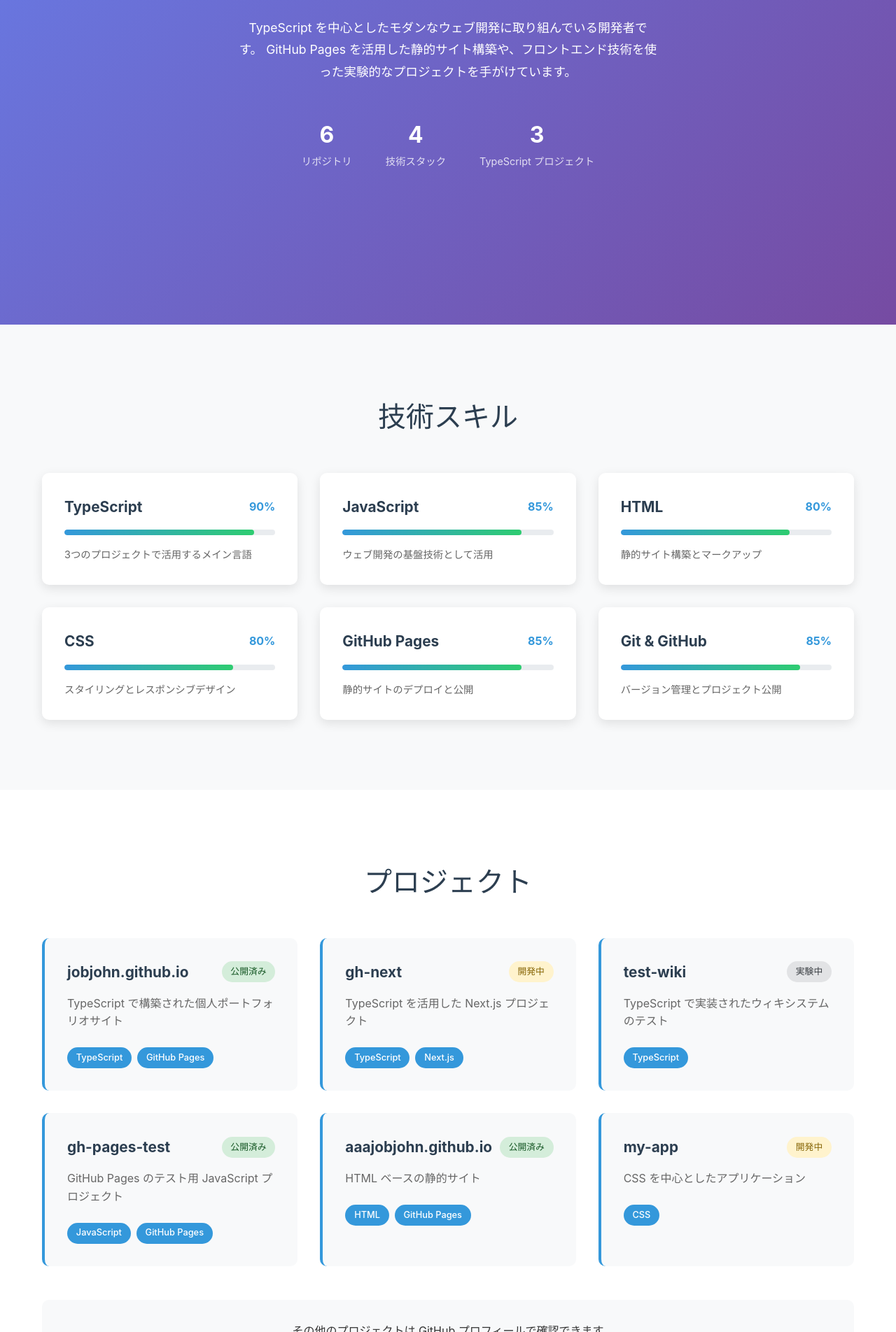
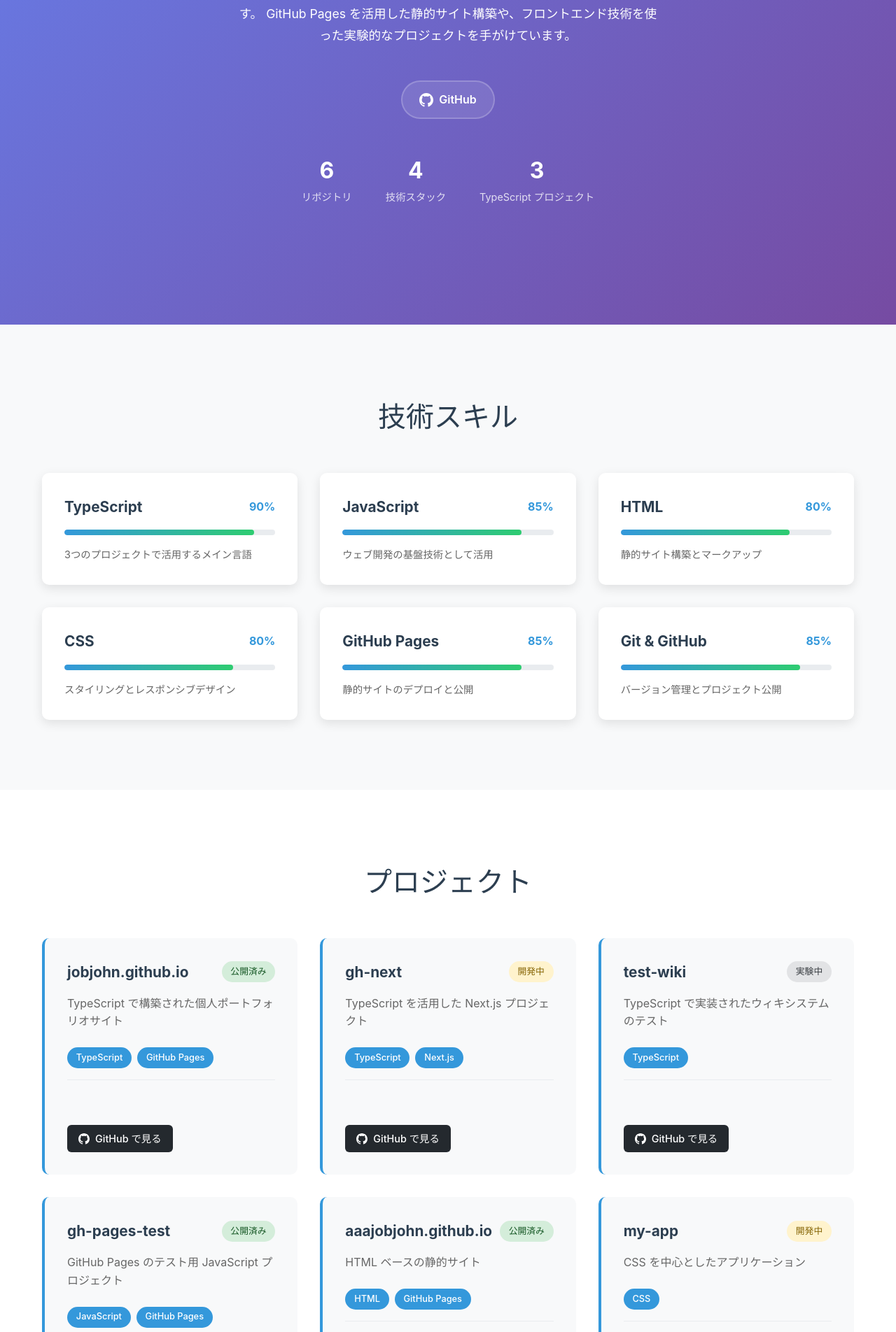
Before and after one commit to jobjohn/my-portfolio-page, a React (Vite) app: page / in a window 1280 px wide. Shown: the part 336-2240 px from the top of the page at 70% size. Built offline with nearby package versions, Linux system fonts and the light colour scheme.

Commit message:
ポートフォリオサイトの内容を更新し、GitHubリンクやプロジェクト情報を追加しました。また、スタイルを改善し、ソーシャルリンクやプロジェクトリンクのデザインを整えました。

```diff
--- a/src/App.css
+++ b/src/App.css
@@ -141,6 +141,38 @@
 .stat-label {
   font-size: 0.9rem;
   opacity: 0.8;
+}
+
+.social-links {
+  margin: 2rem 0;
+  display: flex;
+  justify-content: center;
+  gap: 1rem;
+}
+
+.social-link {
+  display: flex;
+  align-items: center;
+  gap: 0.5rem;
+  padding: 0.8rem 1.5rem;
+  background: rgba(255, 255, 255, 0.1);
+  border: 2px solid rgba(255, 255, 255, 0.2);
+  border-radius: 30px;
+  color: white;
+  text-decoration: none;
+  font-weight: 600;
+  transition: all 0.3s ease;
+}
+
+.social-link:hover {
+  background: rgba(255, 255, 255, 0.2);
+  border-color: rgba(255, 255, 255, 0.4);
+  transform: translateY(-2px);
+}
+
+.social-link svg {
+  width: 20px;
+  height: 20px;
 }
 
 /* Skills Section */
@@ -320,6 +352,36 @@
   border-radius: 10px;
 }
 
+.project-links {
+  margin-top: 1rem;
+  padding-top: 1rem;
+  border-top: 1px solid #e9ecef;
+}
+
+.github-link {
+  display: inline-flex;
+  align-items: center;
+  gap: 0.5rem;
+  padding: 0.5rem 1rem;
+  background: #24292e;
+  color: white;
+  text-decoration: none;
+  border-radius: 6px;
+  font-size: 0.9rem;
+  font-weight: 500;
+  transition: background 0.3s ease;
+}
+
+.github-link:hover {
+  background: #1b1f23;
+  color: white;
+}
+
+.github-link svg {
+  width: 16px;
+  height: 16px;
+}
+
 /* Contact Section */
 .contact-section {
   padding: 100px 0;
@@ -354,6 +416,26 @@
 .contact-method h4 {
   color: #3498db;
   margin-bottom: 0.5rem;
+}
+
+.contact-link {
+  display: inline-flex;
+  align-items: center;
+  gap: 0.5rem;
+  color: #3498db;
+  text-decoration: none;
+  margin-top: 0.5rem;
+  font-weight: 500;
+  transition: color 0.3s ease;
+}
+
+.contact-link:hover {
+  color: #2980b9;
+}
+
+.contact-link svg {
+  width: 20px;
+  height: 20px;
 }
 
 .contact-form h3 {
--- a/src/components/Contact.tsx
+++ b/src/components/Contact.tsx
@@ -20,6 +20,12 @@
               <div className="contact-method">
                 <h4>GitHub</h4>
                 <p>私のプロジェクトとコントリビューションをご覧ください</p>
+                <a href="https://github.com/jobjohn" target="_blank" rel="noopener noreferrer" className="contact-link">
+                  <svg width="20" height="20" viewBox="0 0 24 24" fill="currentColor">
+                    <path d="M12 0c-6.626 0-12 5.373-12 12 0 5.302 3.438 9.8 8.207 11.387.599.111.793-.261.793-.577v-2.234c-3.338.726-4.033-1.416-4.033-1.416-.546-1.387-1.333-1.756-1.333-1.756-1.089-.745.083-.729.083-.729 1.205.084 1.839 1.237 1.839 1.237 1.07 1.834 2.807 1.304 3.492.997.107-.775.418-1.305.762-1.604-2.665-.305-5.467-1.334-5.467-5.931 0-1.311.469-2.381 1.236-3.221-.124-.303-.535-1.524.117-3.176 0 0 1.008-.322 3.301 1.23.957-.266 1.983-.399 3.003-.404 1.02.005 2.047.138 3.006.404 2.291-1.552 3.297-1.23 3.297-1.23.653 1.653.242 2.874.118 3.176.77.84 1.235 1.911 1.235 3.221 0 4.609-2.807 5.624-5.479 5.921.43.372.823 1.102.823 2.222v3.293c0 .319.192.694.801.576 4.765-1.589 8.199-6.086 8.199-11.386 0-6.627-5.373-12-12-12z"/>
+                  </svg>
+                  github.com/jobjohn
+                </a>
               </div>
               <div className="contact-method">
                 <h4>LinkedIn</h4>
--- a/src/components/Home.tsx
+++ b/src/components/Home.tsx
@@ -11,6 +11,14 @@
             TypeScript を中心としたモダンなウェブ開発に取り組んでいる開発者です。
             GitHub Pages を活用した静的サイト構築や、フロントエンド技術を使った実験的なプロジェクトを手がけています。
           </p>
+          <div className="social-links">
+            <a href="https://github.com/jobjohn" target="_blank" rel="noopener noreferrer" className="social-link">
+              <svg width="24" height="24" viewBox="0 0 24 24" fill="currentColor">
+                <path d="M12 0c-6.626 0-12 5.373-12 12 0 5.302 3.438 9.8 8.207 11.387.599.111.793-.261.793-.577v-2.234c-3.338.726-4.033-1.416-4.033-1.416-.546-1.387-1.333-1.756-1.333-1.756-1.089-.745.083-.729.083-.729 1.205.084 1.839 1.237 1.839 1.237 1.07 1.834 2.807 1.304 3.492.997.107-.775.418-1.305.762-1.604-2.665-.305-5.467-1.334-5.467-5.931 0-1.311.469-2.381 1.236-3.221-.124-.303-.535-1.524.117-3.176 0 0 1.008-.322 3.301 1.23.957-.266 1.983-.399 3.003-.404 1.02.005 2.047.138 3.006.404 2.291-1.552 3.297-1.23 3.297-1.23.653 1.653.242 2.874.118 3.176.77.84 1.235 1.911 1.235 3.221 0 4.609-2.807 5.624-5.479 5.921.43.372.823 1.102.823 2.222v3.293c0 .319.192.694.801.576 4.765-1.589 8.199-6.086 8.199-11.386 0-6.627-5.373-12-12-12z"/>
+              </svg>
+              GitHub
+            </a>
+          </div>
           <div className="home-stats">
             <div className="stat">
               <span className="stat-number">6</span>
--- a/src/components/Projects.tsx
+++ b/src/components/Projects.tsx
@@ -56,8 +56,8 @@
               <div className="project-header">
                 <h3 className="project-title">{project.title}</h3>
                 <div className="project-badges">
-                  {project.github && project.stars && (
-                    <span className="github-stars">⭐ {project.stars}</span>
+                  {project.github && (project as any).stars && (
+                    <span className="github-stars">⭐ {(project as any).stars}</span>
                   )}
                   <span className={`project-status status-${project.status === '開発中' ? 'in-development' : project.status === '公開済み' ? 'deployed' : project.status === '実験中' ? 'experimental' : 'active'}`}>
                     {project.status}
@@ -70,6 +70,21 @@
                   <span key={techIndex} className="tech-tag">{tech}</span>
                 ))}
               </div>
+              {project.github && (
+                <div className="project-links">
+                  <a
+                    href={`https://github.com/jobjohn/${project.title}`}
+                    target="_blank"
+                    rel="noopener noreferrer"
+                    className="github-link"
+                  >
+                    <svg width="16" height="16" viewBox="0 0 24 24" fill="currentColor">
+                      <path d="M12 0c-6.626 0-12 5.373-12 12 0 5.302 3.438 9.8 8.207 11.387.599.111.793-.261.793-.577v-2.234c-3.338.726-4.033-1.416-4.033-1.416-.546-1.387-1.333-1.756-1.333-1.756-1.089-.745.083-.729.083-.729 1.205.084 1.839 1.237 1.839 1.237 1.07 1.834 2.807 1.304 3.492.997.107-.775.418-1.305.762-1.604-2.665-.305-5.467-1.334-5.467-5.931 0-1.311.469-2.381 1.236-3.221-.124-.303-.535-1.524.117-3.176 0 0 1.008-.322 3.301 1.23.957-.266 1.983-.399 3.003-.404 1.02.005 2.047.138 3.006.404 2.291-1.552 3.297-1.23 3.297-1.23.653 1.653.242 2.874.118 3.176.77.84 1.235 1.911 1.235 3.221 0 4.609-2.807 5.624-5.479 5.921.43.372.823 1.102.823 2.222v3.293c0 .319.192.694.801.576 4.765-1.589 8.199-6.086 8.199-11.386 0-6.627-5.373-12-12-12z"/>
+                    </svg>
+                    GitHub で見る
+                  </a>
+                </div>
+              )}
             </div>
           ))}
         </div>
```
Also changed, not shown: 1 other file (tests, documents, lock files or other folders).
